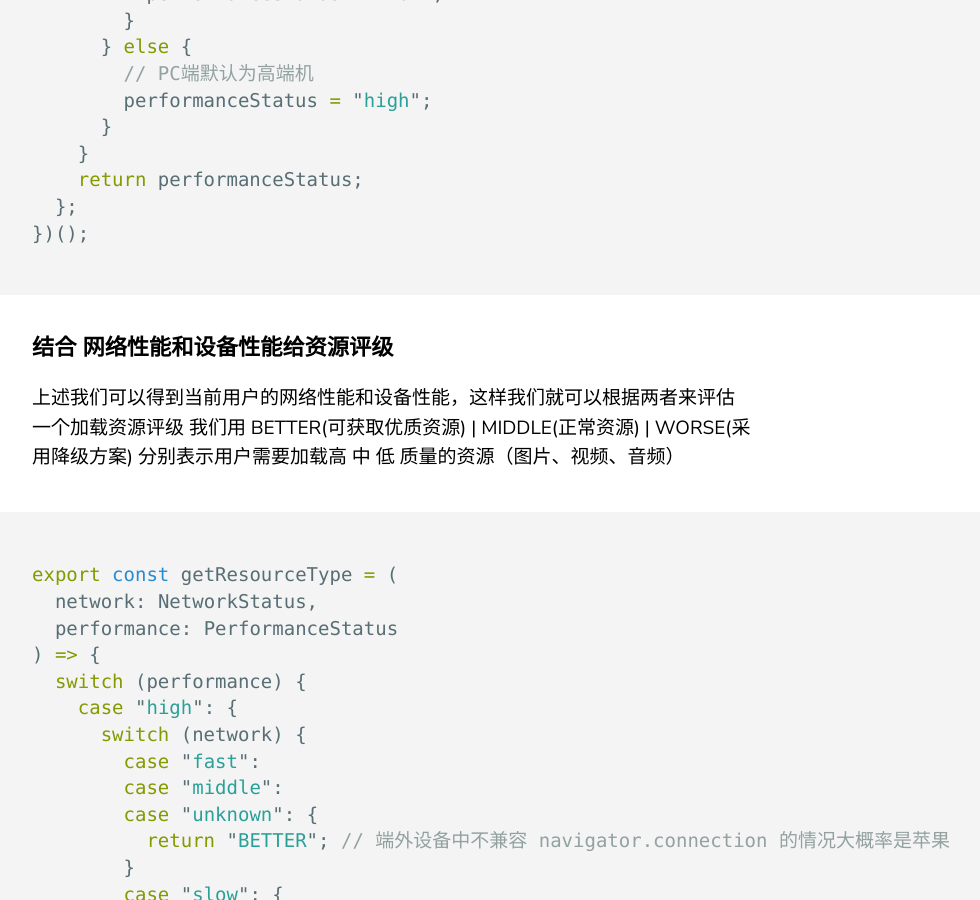
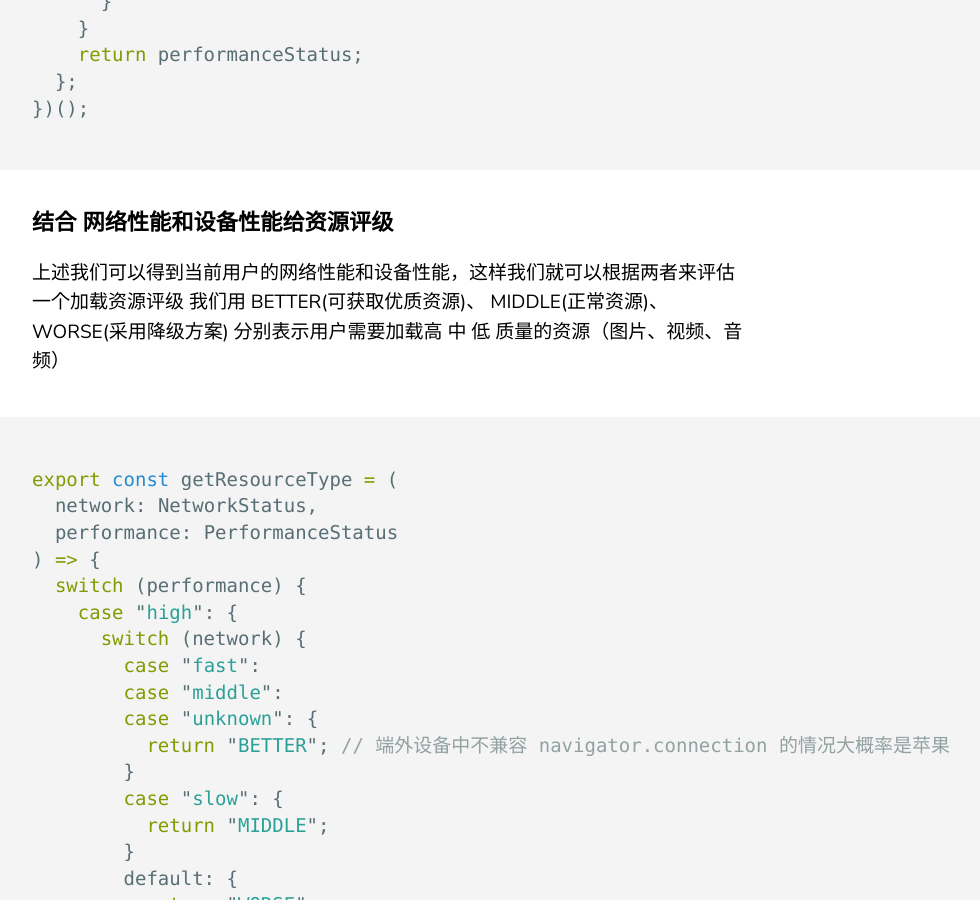
Before and after one commit to bilibiliou/bilibiliou.github.io, a Jekyll site: the page built from _posts/tech/2021-07-27-page-status-record.markdown, in a window 1280 px wide and 900 px high, scrolled down 5500 px. Shown: the whole window, without its empty margins (68-1048 px from the left). Built offline with Jekyll 4.4.1, drawn with Linux system fonts in a browser that asks for light colours; some of the changed text lies outside the part shown.

Commit message:
new version

````diff
--- a/_posts/tech/2021-07-27-page-status-record.markdown
+++ b/_posts/tech/2021-07-27-page-status-record.markdown
@@ -16,7 +16,7 @@
 
 downlink 表示有效带宽的估计值，单位是 Mbit/s
 
-effectiveType 表示当前的网络类型，可选的返回值为 slow-2g | 2g | 3g | 4g
+effectiveType 表示当前的网络类型，可选的返回值为 slow-2g、 2g、 3g、 4g
 
 rtt 表示有效的往返时间估计，单位是 ms。
 
@@ -87,7 +87,7 @@
 我们将用户的当前设备的性能也可以做一个初略的估计
 例如用户的系统版本如果比较低，用户的手机屏幕的设备像素比(dpr)如果比较低的话，可以基本推断当前用户的手机是一个比较低端的机器
 
-我们把性能评级分为 high(高性能) | middle(正常性能) | low(性能较差) 三个评级
+我们把性能评级分为 high(高性能)、 middle(正常性能)、 low(性能较差) 三个评级
 我们认为：
 
 ```
@@ -183,7 +183,7 @@
 ### 结合 网络性能和设备性能给资源评级
 
 上述我们可以得到当前用户的网络性能和设备性能，这样我们就可以根据两者来评估一个加载资源评级
-我们用 BETTER(可获取优质资源) | MIDDLE(正常资源) | WORSE(采用降级方案) 分别表示用户需要加载高 中 低 质量的资源（图片、视频、音频）
+我们用 BETTER(可获取优质资源)、 MIDDLE(正常资源)、 WORSE(采用降级方案) 分别表示用户需要加载高 中 低 质量的资源（图片、视频、音频）
 
 ```ts
 export const getResourceType = (
@@ -233,19 +233,19 @@
 export const resource = {
   BETTER: {
     url_perfix: '/better_resource/',
-    need_downgrade: false
+    need_downgrade: false,
     其他的涉及资源加载的参数，视业务场景自定义
   },
 
   MIDDLE: {
     url_perfix: '/middle_resource/',
-    need_downgrade: false
+    need_downgrade: false,
     其他的涉及资源加载的参数，视业务场景自定义
   },
 
   WORSE: {
     url_perfix: '/worse_resource/',
-    need_downgrade: true
+    need_downgrade: true,
     其他的涉及资源加载的参数，视业务场景自定义
   }
 }
````
